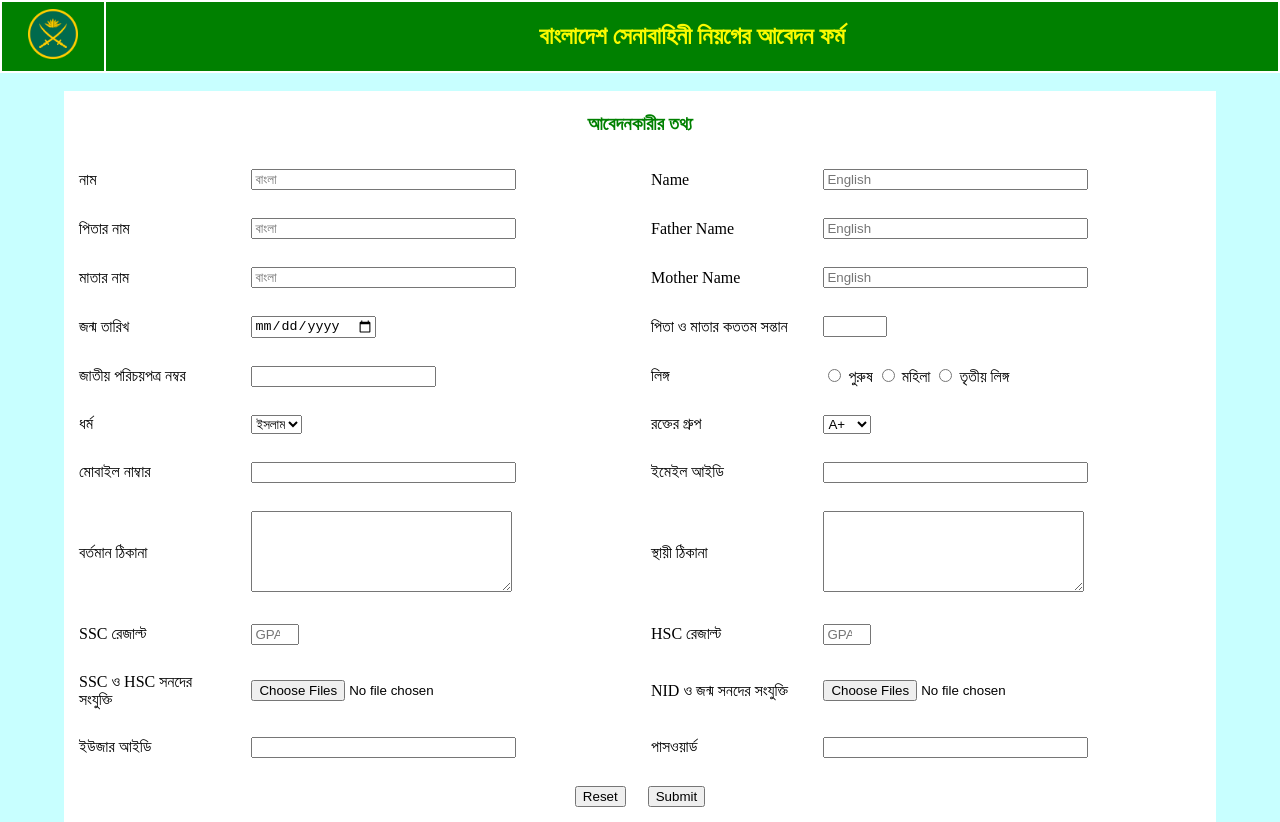
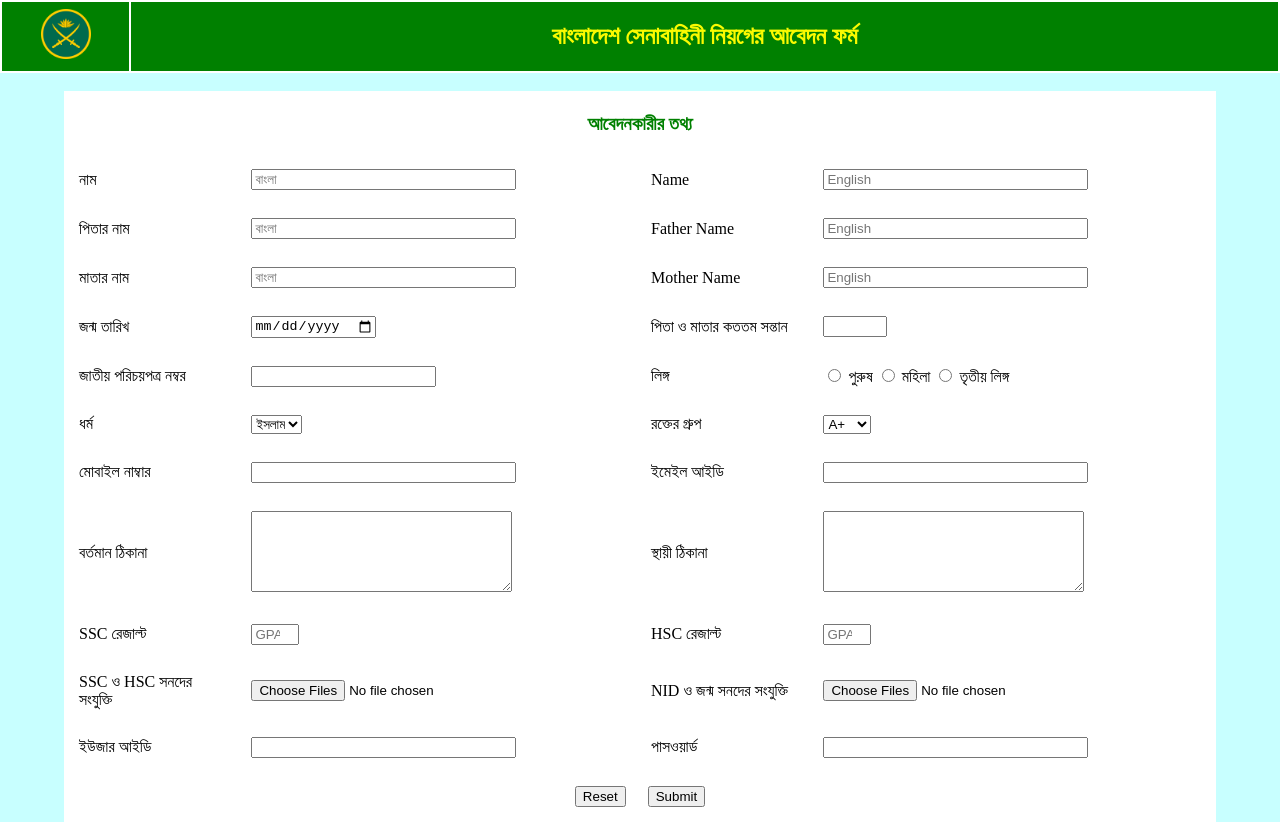
Before and after one commit to mdsakib3/hw3, a plain HTML site: page index.html in a window 1280 px wide. Drawn offline with Linux system fonts and the light colour scheme.

Commit message:
Update index.html

```diff
--- a/index.html
+++ b/index.html
@@ -33,8 +33,8 @@
 <body>
     <table width="100%">
         <tr style="background-color: green;">
-            <td width="8%" align="center"><img src="logo.png" alt="logo" height="50"></td>
-            <td>
+            <td width="10%" align="center"><img src="logo.png" alt="logo" height="50"></td>
+            <td width="90%">
                 <h2>বাংলাদেশ সেনাবাহিনী নিয়গের আবেদন ফর্ম</h2>
             </td>
         </tr>
```
